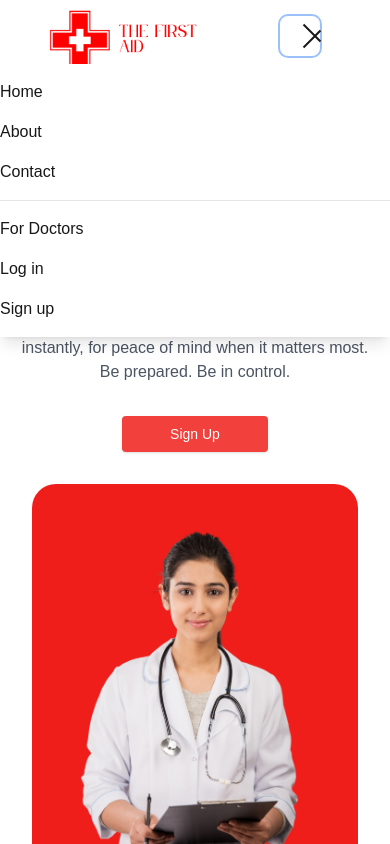
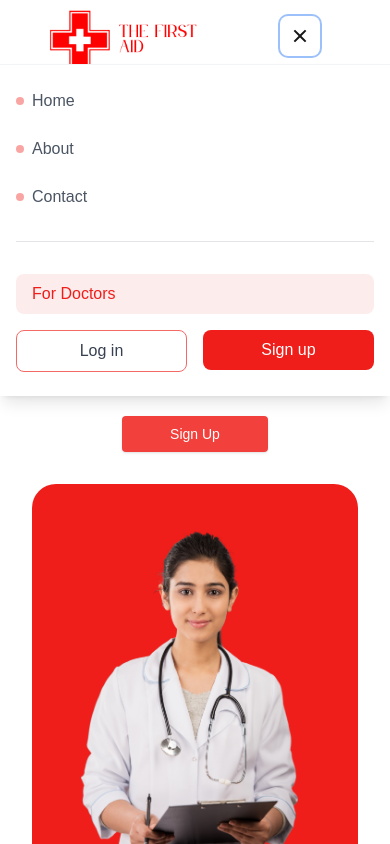
Before and after one commit to dipesh2508/the-first-aid, a Next.js app: page / in a window 390 px wide. Both pictures are taken after a click on the button "Toggle menu". Shown: the top 844 px of the page. Built offline with nearby package versions, Linux system fonts and the light colour scheme.

Commit message:
design:modified navbar

```diff
--- a/src/app/(root)/(site)/dashboard/page.tsx
+++ b/src/app/(root)/(site)/dashboard/page.tsx
@@ -78,7 +78,7 @@ const Page: React.FC = async () => {
             <DashboardCard
               title="Legal Guardians"
               name="Keep your family informed, always"
-              link="/user/beneficiaries"
+              link="/beneficiary"
               linkText="Add Guardians"
               Icon={FaUserPlus}
               isReversed={true}
--- a/src/components/pages/privacy/PrivacyContent.tsx
+++ b/src/components/pages/privacy/PrivacyContent.tsx
@@ -29,7 +29,7 @@ const PrivacyContent = () => {
           variants={fadeInVariants}
           initial="hidden"
           whileInView="visible"
-          viewport={{ once: true, amount: 0.5 }}
+          viewport={{ once: true, amount: 0.2 }}
           transition={{ duration: 0.5 }}
           className="space-y-12"
         >
--- a/src/components/pages/terms/TermsContent.tsx
+++ b/src/components/pages/terms/TermsContent.tsx
@@ -29,7 +29,7 @@ const TermsContent = () => {
           variants={fadeInVariants}
           initial="hidden"
           whileInView="visible"
-          viewport={{ once: true, amount: 0.5 }}
+          viewport={{ once: true, amount: 0.2 }}
           transition={{ duration: 0.5 }}
           className="space-y-12"
         >
--- a/src/components/shared/Navbar.tsx
+++ b/src/components/shared/Navbar.tsx
@@ -8,6 +8,8 @@ import logo from "@/assets/TheFirstAid.png";
 import Image from "next/image";
 import MotionDiv from "@/components/animations/MotionDiv";
 import { motion, AnimatePresence } from "framer-motion";
+import { RiCloseLine } from "react-icons/ri";
+import { RxHamburgerMenu } from "react-icons/rx";
 
 const fadeInVariants = {
   hidden: { opacity: 0, y: -20 },
@@ -24,7 +26,7 @@ const Navbar = () => {
         animate="visible"
         variants={fadeInVariants}
         transition={{ duration: 0.5 }}
-        className="sticky top-0 z-50 bg-white/80 backdrop-blur-md shadow-sm"
+        className={`sticky top-0 z-50 ${isOpen ? 'bg-white' : 'bg-white/80'} backdrop-blur-md shadow-sm`}
       >
         <header className="p-4 font-light relative">
           <div className="container flex justify-between h-12 mx-auto">
@@ -47,34 +49,11 @@ const Navbar = () => {
                 aria-expanded={isOpen}
               >
                 <span className="sr-only">Toggle menu</span>
-                <motion.div
-                  animate={isOpen ? "open" : "closed"}
-                  className="relative w-6 h-6"
-                >
-                  <motion.span
-                    className="absolute h-0.5 w-6 bg-current transform transition-transform"
-                    variants={{
-                      closed: { rotate: 0, y: 0 },
-                      open: { rotate: 45, y: 8 },
-                    }}
-                  />
-                  <motion.span
-                    className="absolute h-0.5 w-6 bg-current transform transition-opacity"
-                    variants={{
-                      closed: { opacity: 1 },
-                      open: { opacity: 0 },
-                    }}
-                    style={{ top: "50%", transform: "translateY(-50%)" }}
-                  />
-                  <motion.span
-                    className="absolute h-0.5 w-6 bg-current transform transition-transform"
-                    variants={{
-                      closed: { rotate: 0, y: 0 },
-                      open: { rotate: -45, y: -8 },
-                    }}
-                    style={{ bottom: 0 }}
-                  />
-                </motion.div>
+                {isOpen ? (
+                  <RiCloseLine className="w-6 h-6" />
+                ) : (
+                  <RxHamburgerMenu className="w-6 h-6" />
+                )}
               </button>
               <ul className="items-stretch hidden gap-x-8 lg:flex">
                 {menuLinks.map((menu, index) => (
@@ -139,38 +118,71 @@ const Navbar = () => {
                 animate={{ opacity: 1, height: "auto" }}
                 exit={{ opacity: 0, height: 0 }}
                 transition={{ duration: 0.3 }}
-                className="absolute md:hidden z-50 bg-white w-full left-0 shadow-lg overflow-hidden"
+                className="absolute md:hidden z-50 bg-white w-full left-0 shadow-lg overflow-hidden border-t border-gray-100"
               >
-                <div className="container py-4 space-y-4">
-                  <div className="grid gap-y-4">
+                <div className="container py-6 px-4">
+                  <div className="grid gap-y-6">
                     {menuLinks.map((menu, index) => (
+                      <motion.div
+                        key={index}
+                        initial={{ opacity: 0, x: -20 }}
+                        animate={{ opacity: 1, x: 0 }}
+                        transition={{ delay: index * 0.1 }}
+                      >
                         <Link
-                        key={index}
                           href={menu.link}
-                        className="hover:text-primary transition-colors duration-300"
+                          className="flex items-center space-x-2 text-gray-600 hover:text-primary-6 transition-colors duration-300"
                         >
-                        {menu.title}
+                          <span className="w-2 h-2 rounded-full bg-primary-6/40"></span>
+                          <span>{menu.title}</span>
                         </Link>
+                      </motion.div>
                     ))}
-                    <Separator />
+
+                    <Separator className="my-2" />
+
+                    <div className="space-y-4">
+                      <motion.div
+                        initial={{ opacity: 0, x: -20 }}
+                        animate={{ opacity: 1, x: 0 }}
+                        transition={{ delay: (menuLinks.length + 1) * 0.1 }}
+                      >
                         <Link
                           href="/admin/dashboard"
-                      className="hover:text-primary transition-colors duration-300"
+                          className="flex items-center px-4 py-2 bg-primary-1/50 rounded-lg text-primary-6 hover:bg-primary-2 transition-colors duration-300"
                         >
                           For Doctors
                         </Link>
+                      </motion.div>
+
+                      <div className="grid grid-cols-2 gap-4">
+                        <motion.div
+                          initial={{ opacity: 0, x: -20 }}
+                          animate={{ opacity: 1, x: 0 }}
+                          transition={{ delay: (menuLinks.length + 2) * 0.1 }}
+                        >
                           <Link
                             href="/sign-in"
-                      className="hover:text-primary transition-colors duration-300"
+                            className="flex items-center justify-center px-4 py-2 border border-primary-4 rounded-lg text-gray-700 hover:bg-primary-1 hover:text-primary-6 transition-all duration-300"
                           >
                             Log in
                           </Link>
+                        </motion.div>
+
+                        <motion.div
+                          initial={{ opacity: 0, x: -20 }}
+                          animate={{ opacity: 1, x: 0 }}
+                          transition={{ delay: (menuLinks.length + 3) * 0.1 }}
+                        >
                           <Link
-                      href="/sign-in"
-                      className="hover:text-primary transition-colors duration-300"
+                            href="/sign-up"
+                            className="flex items-center justify-center px-4 py-2 bg-primary-6 rounded-lg text-white hover:bg-primary-7 transition-colors duration-300"
                           >
                             Sign up
                           </Link>
+                        </motion.div>
+                      </div>
+                    </div>
                   </div>
                 </div>
               </motion.div>
--- a/src/middleware.ts
+++ b/src/middleware.ts
@@ -1,7 +1,7 @@
 import { authMiddleware } from "@clerk/nextjs/server";
 
 export default authMiddleware({
-  publicRoutes: ["/api/webhooks(.*)", "/api/webhook/clerk", "/", '/about'],
+  publicRoutes: ["/api/webhooks(.*)", "/api/webhook/clerk", "/", '/about', '/terms', '/privacy', '/cookies', '/contact'],
   ignoredRoutes: ["/((?!api|trpc))(_next.*|.+\.[\w]+$)", "/api/webhook/clerk", "/"]
 });
 
```
Lines whose indentation alone changed are shown as unchanged.
